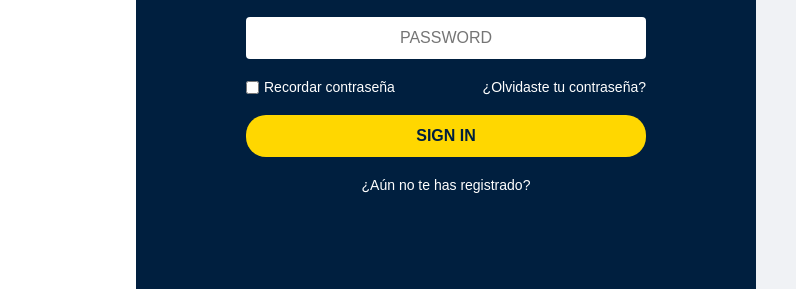
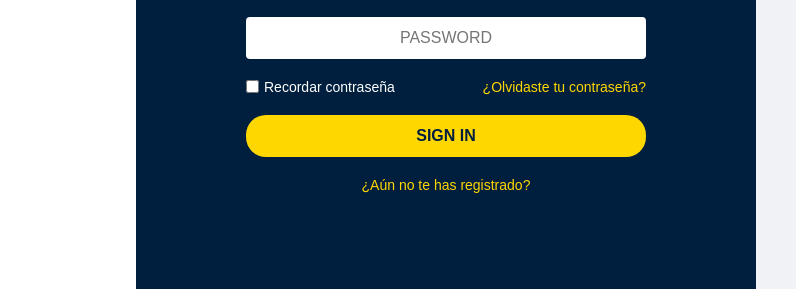
Before and after one commit to Rahoz07/EduSphere.github.io, a plain HTML site: page index.html in a window 1280 px wide. Shown: the part 362-651 px from the top of the page, 484-1280 px from the left. Drawn offline with Linux system fonts and the light colour scheme.

Commit message:
Update Login.css

```diff
--- a/Login.css
+++ b/Login.css
@@ -110,8 +110,14 @@ input[type="password"] {
 }
 
 .forgot-password {
-    color: white;
+    color: #ffd700;
     text-decoration: none;
+    transition: color 0.3s, transform 0.2s;
+}
+
+.forgot-password:hover {
+    color: #ffc107;
+    transform: scale(1.05);
 }
 
 button {
@@ -131,9 +137,17 @@ button:hover {
 }
 
 .register-link {
-    color: white;
+    display: inline-block;
     margin-top: 20px;
+    color: #ffd700;
     font-size: 14px;
+    text-decoration: none;
+    transition: color 0.3s, transform 0.2s;
+}
+
+.register-link:hover {
+    color: #ffc107;
+    transform: scale(1.05);
 }
 
 @media (max-width: 768px) {
```
